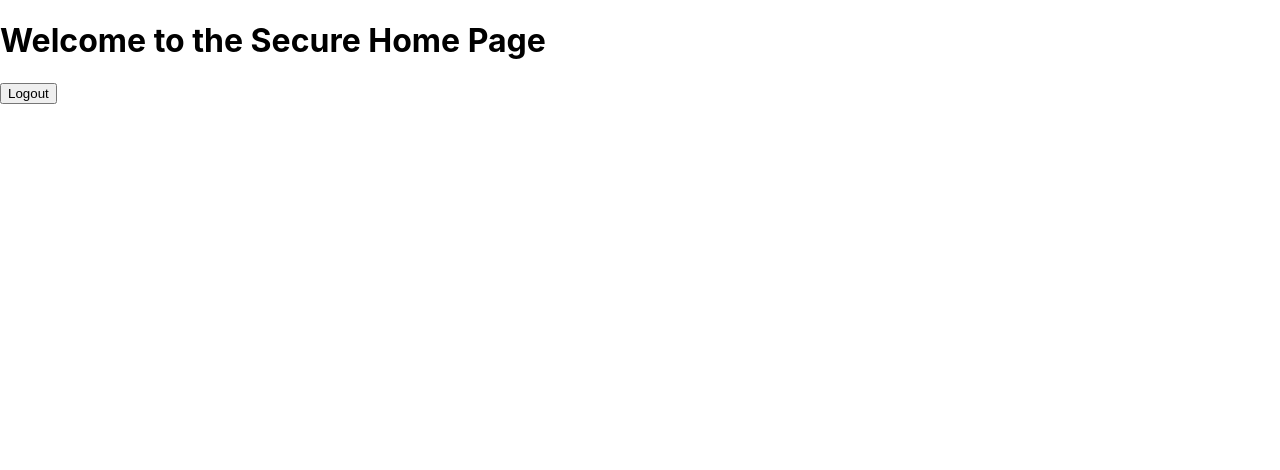
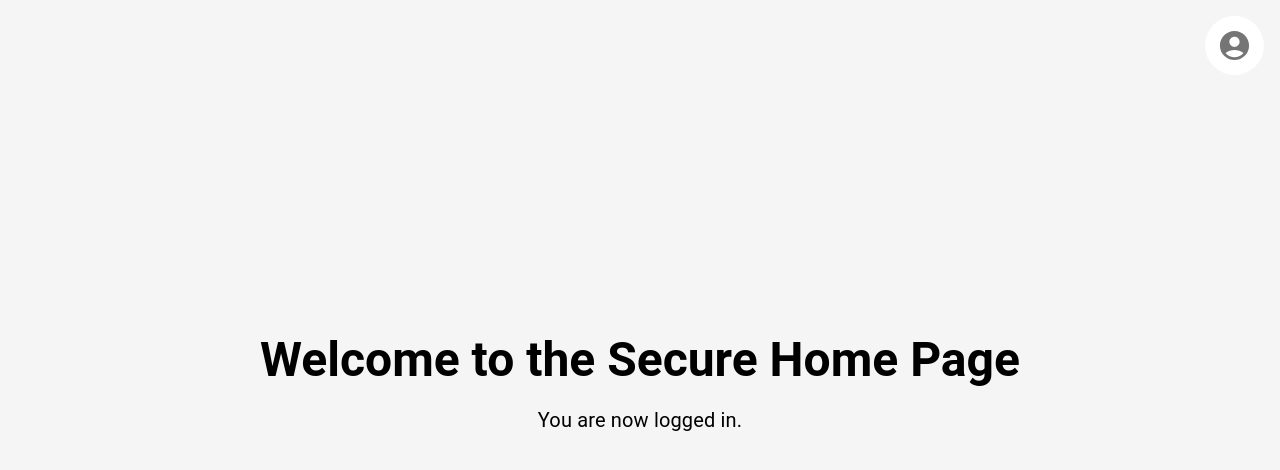
Before and after one commit to uiowaSEP2025/sep2025-project-team_002, a React (Create React App) app in the folder frontend/: page /secure-home in a window 1280 px wide. Shown: the top 470 px of the page. Built offline with nearby package versions, Linux system fonts and the light colour scheme; no server answers; sample sign-in values are in the browser's storage.

Commit message:
Restyled the Secure Home page to be more user-friendly

```diff
--- a/frontend/src/SecureHome.js
+++ b/frontend/src/SecureHome.js
@@ -1,19 +1,88 @@
-import React from "react";
+import React, { useState } from "react";
 import { useNavigate } from "react-router-dom";
+import {
+  Box,
+  Grid,
+  Typography,
+  IconButton,
+  Menu,
+  MenuItem
+} from "@mui/material";
+import { motion } from "framer-motion";
+import AccountCircleIcon from "@mui/icons-material/AccountCircle";
 
 function SecureHome() {
   const navigate = useNavigate();
+  const [anchorEl, setAnchorEl] = useState(null);
+  const open = Boolean(anchorEl);
 
+  // Handle opening the dropdown menu
+  const handleMenuOpen = (event) => {
+    setAnchorEl(event.currentTarget);
+  };
+
+  // Handle closing the dropdown menu
+  const handleMenuClose = () => {
+    setAnchorEl(null);
+  };
+
+  // Logout handler: clear token and redirect to login page
   const handleLogout = () => {
-    localStorage.removeItem("token"); // Clear the auth token
-    navigate("/"); // Redirect to the public home page
+    localStorage.removeItem("token");
+    navigate("/");
+  };
+
+  // Account info handler: redirect to account info page (update route as needed)
+  const handleAccountInfo = () => {
+    navigate("/account");
   };
 
   return (
-    <div>
-      <h1>Welcome to the Secure Home Page</h1>
-      <button onClick={handleLogout}>Logout</button>
-    </div>
+    <Box sx={{ position: "relative", minHeight: "100vh", backgroundColor: "#f5f5f5" }}>
+      {/* Top Right Circular Icon */}
+      <Box sx={{ position: "fixed", top: 16, right: 16, zIndex: 1000 }}>
+        <IconButton
+          onClick={handleMenuOpen}
+          size="large"
+          sx={{ bgcolor: "#fff", borderRadius: "50%" }}
+        >
+          <AccountCircleIcon fontSize="large" />
+        </IconButton>
+        <Menu
+          anchorEl={anchorEl}
+          open={open}
+          onClose={handleMenuClose}
+          anchorOrigin={{ vertical: "bottom", horizontal: "right" }}
+          transformOrigin={{ vertical: "top", horizontal: "right" }}
+        >
+          <MenuItem onClick={() => { handleAccountInfo(); handleMenuClose(); }}>
+            Account Info
+          </MenuItem>
+          <MenuItem onClick={() => { handleLogout(); handleMenuClose(); }}>
+            Logout
+          </MenuItem>
+        </Menu>
+      </Box>
+
+      <Grid container justifyContent="center" alignItems="center" sx={{ minHeight: "100vh" }}>
+        <Grid item xs={12} md={8}>
+          <motion.div
+            initial={{ opacity: 0, y: 50 }}
+            animate={{ opacity: 1, y: 0 }}
+            transition={{ duration: 0.6 }}
+            style={{ textAlign: "center" }}
+          >
+            <Typography variant="h3" sx={{ fontWeight: 700, mb: 2 }}>
+              Welcome to the Secure Home Page
+            </Typography>
+            <Typography variant="h6" sx={{ fontWeight: 400, mb: 4 }}>
+              You are now logged in.
+            </Typography>
+            {/* Additional secure content can be added here */}
+          </motion.div>
+        </Grid>
+      </Grid>
+    </Box>
   );
 }
 
```
